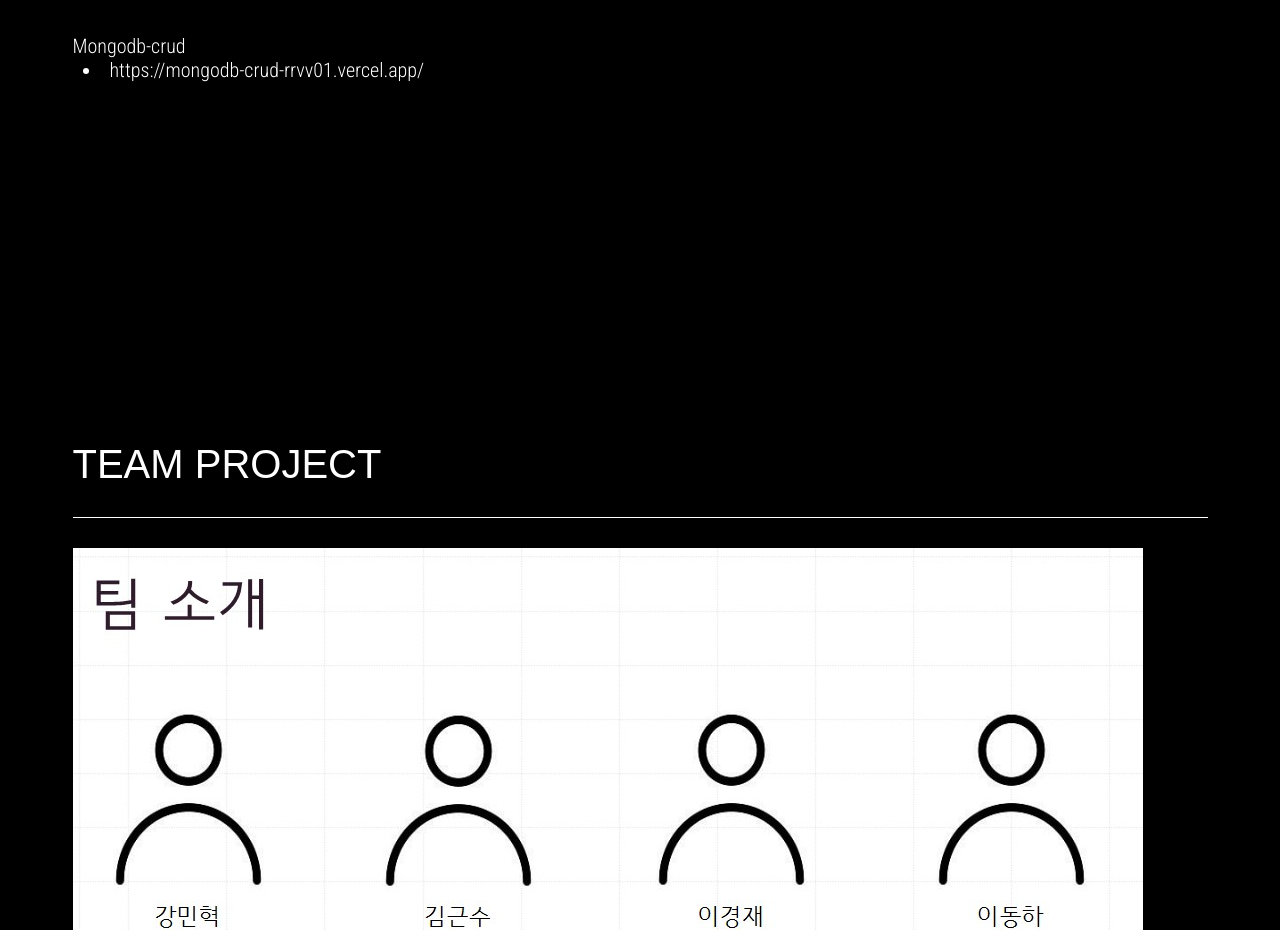
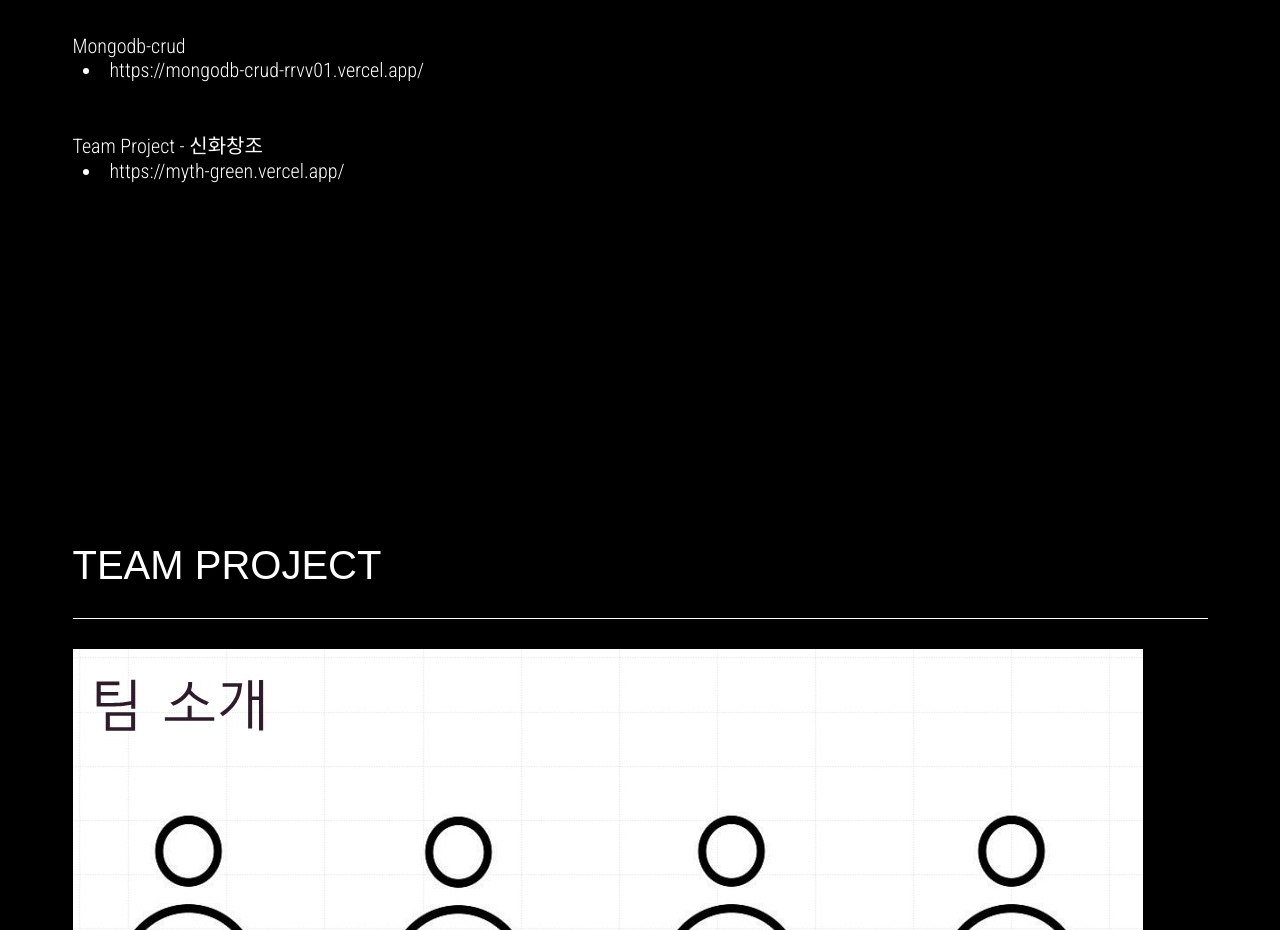
Before and after one commit to rrvv01/portfolio, a Next.js app: page / in a window 1280 px wide. Shown: the part 2240-3170 px from the top of the page. Built offline with nearby package versions, Linux system fonts and the light colour scheme; a web font is replaced by a local one.

Commit message:
[ADD] 최종

```diff
--- a/app/page.jsx
+++ b/app/page.jsx
@@ -125,6 +125,15 @@ export default function Home() {
             </a>
         </div>
 
+        <br></br> <br></br>
+
+        <div className={styles.activity}>
+            <p>Team Project - 신화창조</p>
+            <a className={styles.contact} href='https://myth-green.vercel.app/' rel="noreferrer">
+                <li className={styles.contactLink}>https://myth-green.vercel.app/</li>
+            </a>
+        </div>
+
 
 
         </div>
```
